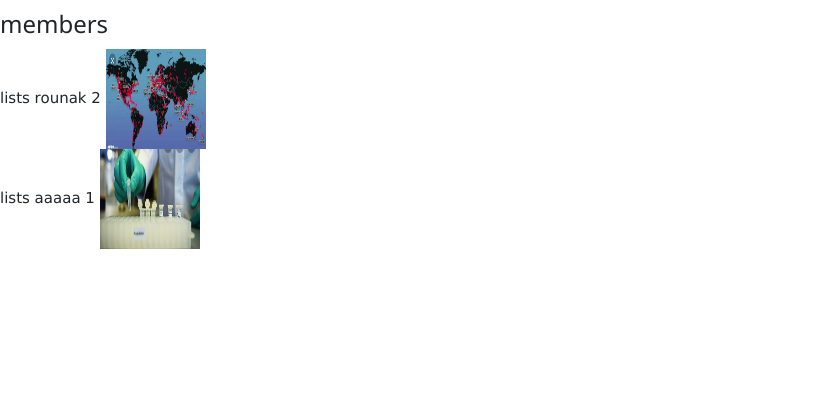
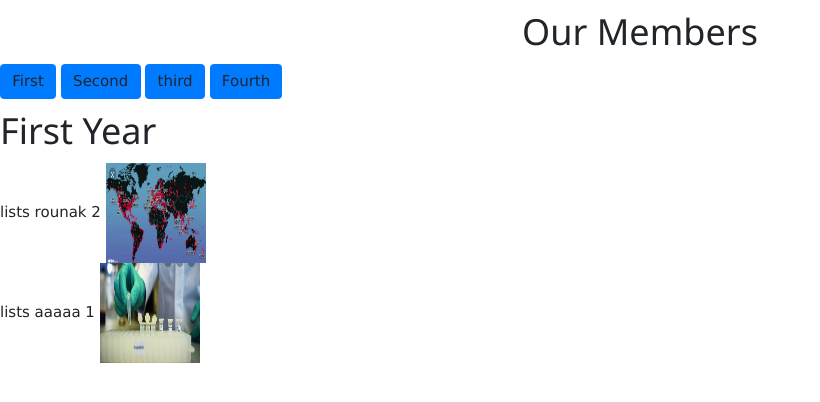
Before and after one commit to ricky1812/ecewebsite, a Django app: page /members/ in a window 1280 px wide. Shown: the part 54-456 px from the top of the page, without its empty margins (0-820 px from the left). Run offline with Django 3.2, Linux system fonts and the light colour scheme; data comes from the database, SQL or seed files in the repository; both versions use the stored data as it was after the commit; some libraries are stand-ins or nearby versions.

Commit message:
js button added

```diff
--- a/ece/templates/base.html
+++ b/ece/templates/base.html
@@ -6,6 +6,7 @@
     <meta charset="utf-8">
     <meta name="viewport" content="width=device-width, initial-scale=1, shrink-to-fit=no">
 
+    <link rel="stylesheet" href="https://www.w3schools.com/w3css/4/w3.css">
     <!-- Bootstrap CSS -->
     <link rel="stylesheet" href="https://stackpath.bootstrapcdn.com/bootstrap/4.5.0/css/bootstrap.min.css" integrity="sha384-9aIt2nRpC12Uk9gS9baDl411NQApFmC26EwAOH8WgZl5MYYxFfc+NcPb1dKGj7Sk" crossorigin="anonymous">
 
--- a/ece/templates/ece/members.html
+++ b/ece/templates/ece/members.html
@@ -1,9 +1,57 @@
+<style>
+#second,#third,#fourth{
+	display:none;
+}
+</style>
 {% extends 'base.html' %}
 {%load static%}
 
 {% block body %}
-<h3>members</h3>
-		{% for i in profiles %}
+<script>
+function myFunction() {
+  document.getElementById("first").style.display = "block";
+  document.getElementById("second").style.display = "none";
+  document.getElementById("third").style.display = "none";
+  document.getElementById("fourth").style.display = "none";
+}
+function myFunction1() {
+  document.getElementById("first").style.display = "none";
+  document.getElementById("second").style.display = "block";
+  document.getElementById("third").style.display = "none";
+  document.getElementById("fourth").style.display = "none";
+}
+function myFunction2() {
+  document.getElementById("first").style.display = "none";
+  document.getElementById("second").style.display = "none";
+  document.getElementById("third").style.display = "block";
+  document.getElementById("fourth").style.display = "none";
+}
+function myFunction3() {
+  document.getElementById("first").style.display = "none";
+  document.getElementById("second").style.display = "none";
+  document.getElementById("third").style.display = "none";
+  document.getElementById("fourth").style.display = "block";
+}
+
+</script>
+<h1 style="text-align:center">Our Members</h1>
+<a class="btn btn-primary show" role="button" onclick="myFunction()">First</a>
+<a class="btn btn-primary show1" role="button" onclick="myFunction1()">Second</a>
+<a class="btn btn-primary show2" role="button" onclick="myFunction2()">third</a>
+<a class="btn btn-primary show3" role="button" onclick="myFunction3()">Fourth</a>
+<section id="first">
+<h1>First Year</h1>
+</section>
+<section id="second">
+<h1>Second Year</h1>
+</section>
+<section id="third">
+<h1>Third Year</h1>
+</section>
+<section id="fourth">
+<h1>Fourth Year</h1>
+</section>
+	{% for i in profiles %}
 		lists
 		{{i.user.first_name}}
 		{{i.year}}
```
Also changed, not shown: db.sqlite3 (added).
